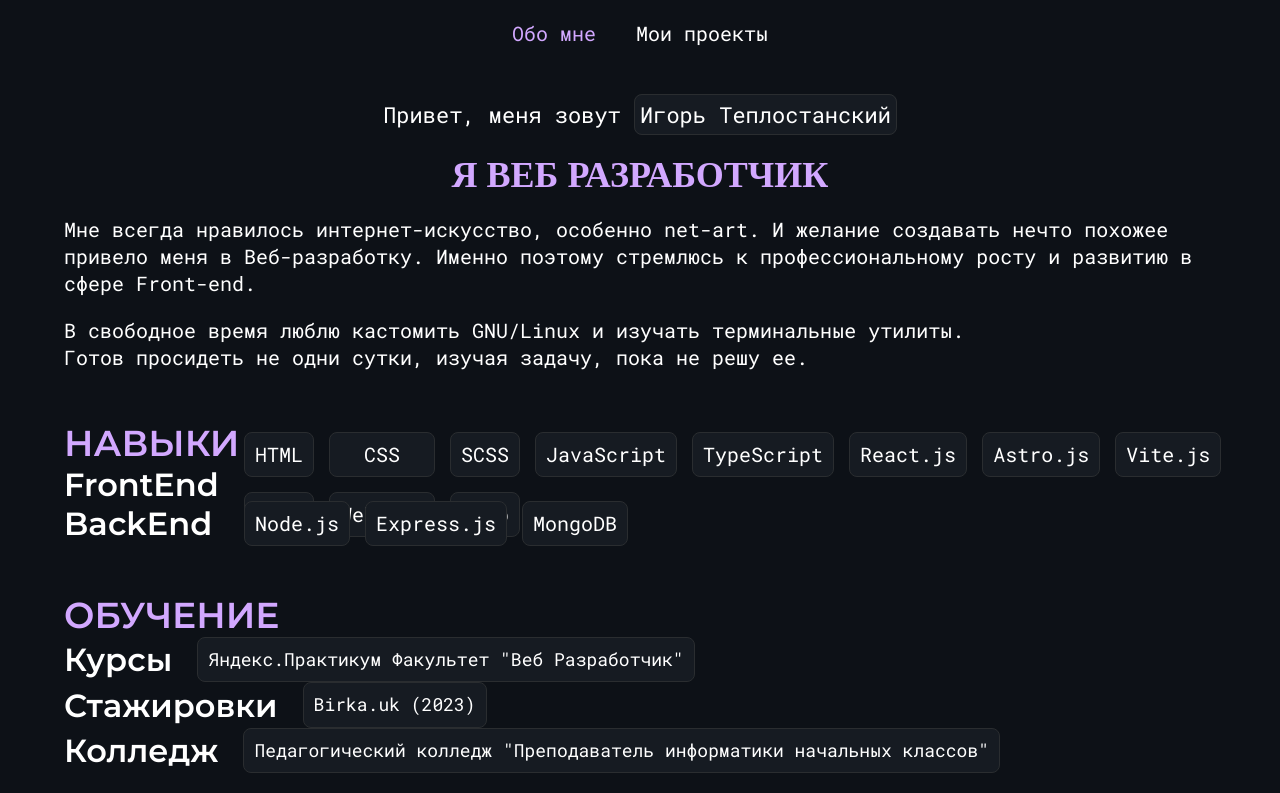
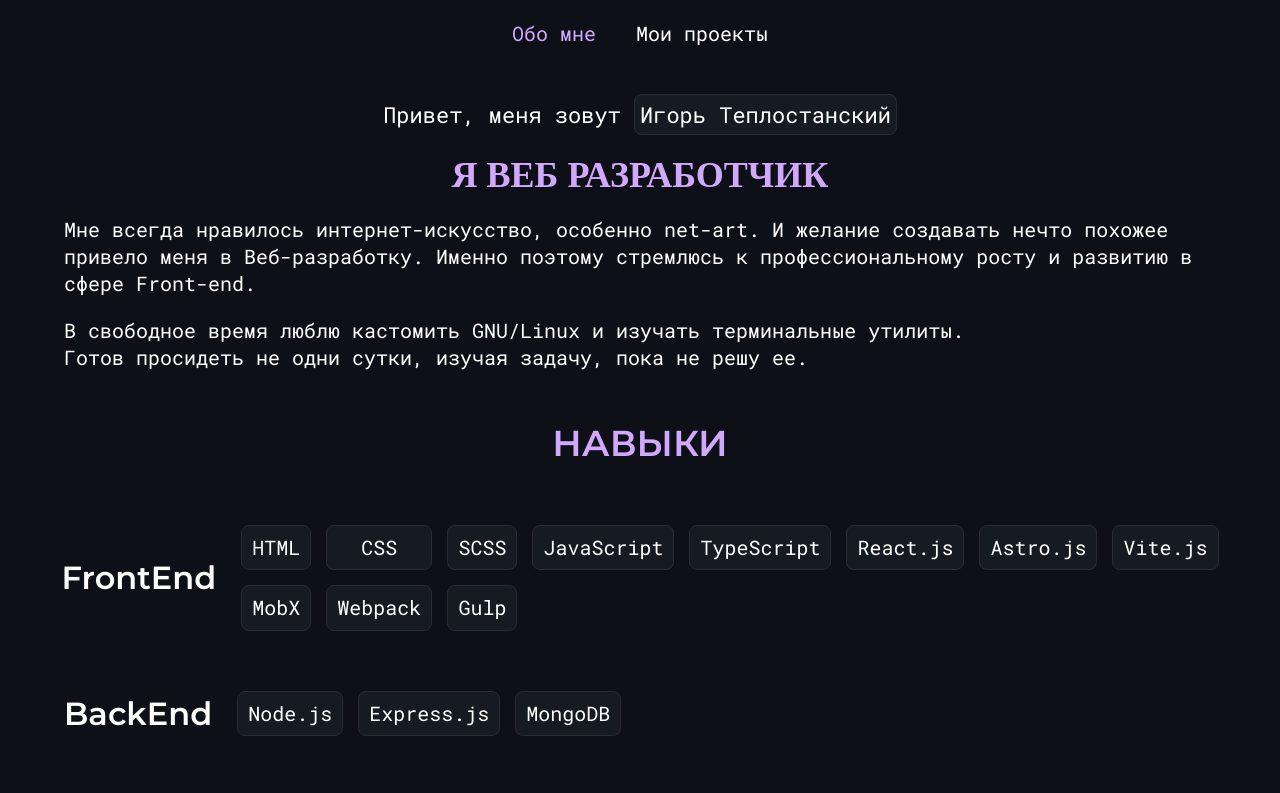
Before and after one commit to teplostanski/teplostanski.dev, a React (Create React App) app: page /#/about in a window 1280 px wide. Shown: the top 793 px of the page. Built offline with nearby package versions, Linux system fonts and the light colour scheme; a web font is replaced by a local one.

Commit message:
Последний коммит для v1

```diff
--- a/src/components/AboutSkillItem/AboutSkillItem.css
+++ b/src/components/AboutSkillItem/AboutSkillItem.css
@@ -2,7 +2,6 @@
   display: flex;
   align-items: center;
   position: relative;
-  /*margin-top: 7rem;*/
   justify-content: flex-start;
   gap: 25px;
 }
@@ -14,14 +13,13 @@
 .items {
   display: grid;
   gap: 1.5rem;
-  position: absolute;
-  left: 18rem;
+  /*position: absolute;*/
+  /*left: 18rem;*/
 }
 
 .items__edu {
   display: flex;
   gap: 1.5rem;
-  /*position: absolute;*/
   left: 18rem;
 }
 
--- a/src/pages/About/About.css
+++ b/src/pages/About/About.css
@@ -36,6 +36,10 @@
 
 .about__info__item {
   margin-top: 5rem;
+  display: flex;
+  gap: 60px;
+  flex-direction: column;
+  align-items: center;
 }
 
 .about__info__heading {
```
Also changed, not shown: package.json (+0 -9 lines).
